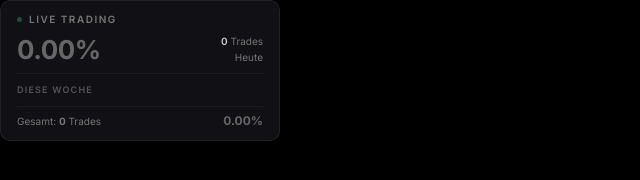
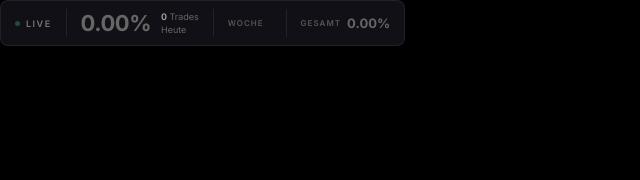
Before and after one commit to leonpluemacher-dotcom/max-trade-overlay, a website: page public/overlay.html in a window 1280 px wide. Shown: the whole page, without its empty margins (0-640 px from the left). Drawn offline with Linux system fonts and the light colour scheme; no server answers.

Commit message:
Redesign overlay as wide horizontal bar

```diff
--- a/public/overlay.html
+++ b/public/overlay.html
@@ -8,61 +8,66 @@
   *{margin:0;padding:0;box-sizing:border-box}
   body{background:#000000;font-family:'Inter',sans-serif;color:#e0e0e0;overflow:hidden}
 
-  .box{
-    background:rgba(18,18,24,0.9);
+  .bar{
+    display:flex;align-items:center;gap:0;
+    background:rgba(18,18,24,0.92);
     border:1px solid rgba(255,255,255,0.07);
-    border-radius:10px;padding:12px 16px;
-    width:280px;backdrop-filter:blur(8px);
+    border-radius:8px;
+    padding:8px 14px;
+    width:max-content;
+    backdrop-filter:blur(8px);
   }
-  .hdr{display:flex;align-items:center;gap:7px;margin-bottom:8px;font-size:10px;text-transform:uppercase;letter-spacing:1.5px;color:#777;font-weight:600}
-  .dot{width:5px;height:5px;border-radius:50%;background:#4ade80;animation:p 2s infinite}
+  .sep{width:1px;height:28px;background:rgba(255,255,255,.08);margin:0 14px;flex-shrink:0}
+  .live{display:flex;align-items:center;gap:6px;font-size:9px;text-transform:uppercase;letter-spacing:1.5px;color:#777;font-weight:600;white-space:nowrap}
+  .dot{width:5px;height:5px;border-radius:50%;background:#4ade80;animation:p 2s infinite;flex-shrink:0}
   @keyframes p{0%,100%{opacity:1}50%{opacity:.3}}
-
-  .today{display:flex;justify-content:space-between;align-items:center;margin-bottom:10px;padding-bottom:8px;border-bottom:1px solid rgba(255,255,255,.05)}
-  .profit{font-size:26px;font-weight:700;letter-spacing:-.5px}
-  .meta{text-align:right;font-size:10px;color:#777;line-height:1.6}
-  .meta b{color:#ccc;font-weight:600}
-
-  .wl{font-size:9px;text-transform:uppercase;letter-spacing:1.2px;color:#555;margin-bottom:5px;font-weight:600}
+  .td-section{display:flex;align-items:center;gap:10px}
+  .profit{font-size:22px;font-weight:700;letter-spacing:-.5px;white-space:nowrap}
+  .meta{font-size:9px;color:#666;line-height:1.5;white-space:nowrap}
+  .meta b{color:#aaa;font-weight:600}
+  .week{display:flex;align-items:center;gap:0}
+  .wlbl{font-size:8px;text-transform:uppercase;letter-spacing:1px;color:#555;font-weight:600;margin-right:8px;white-space:nowrap}
   .wr{display:flex;gap:3px}
-  .dc{flex:1;text-align:center}
-  .dl{font-size:8px;color:#444;margin-bottom:2px;font-weight:600}
-  .db{height:24px;border-radius:4px;display:flex;align-items:center;justify-content:center;font-size:8px;font-weight:700;background:rgba(255,255,255,.03);color:#444}
+  .dc{text-align:center}
+  .dl{font-size:7px;color:#444;margin-bottom:1px;font-weight:600}
+  .db{width:38px;height:20px;border-radius:3px;display:flex;align-items:center;justify-content:center;font-size:8px;font-weight:700;background:rgba(255,255,255,.03);color:#444}
   .db.pos{background:rgba(74,222,128,.13);color:#4ade80}
   .db.neg{background:rgba(248,113,113,.13);color:#f87171}
-  .db.tm{border:1px solid rgba(255,255,255,.12)}
-
-  .wt{display:flex;justify-content:space-between;align-items:center;margin-top:6px;padding-top:6px;border-top:1px solid rgba(255,255,255,.05);font-size:10px;color:#777}
-  .wv{font-weight:700;font-size:12px}
-
+  .db.tm{border:1px solid rgba(255,255,255,.15)}
+  .wtotal{display:flex;align-items:center;gap:6px;white-space:nowrap}
+  .wtlbl{font-size:8px;color:#555;text-transform:uppercase;letter-spacing:1px;font-weight:600}
+  .wv{font-weight:700;font-size:13px}
   .pos{color:#4ade80}.neg{color:#f87171}.zero{color:#666}
 </style>
 </head>
 <body>
-<div class="box">
-  <div class="hdr"><div class="dot"></div>Live Trading</div>
-  <div class="today">
+<div class="bar">
+  <div class="live"><div class="dot"></div>Live</div>
+  <div class="sep"></div>
+  <div class="td-section">
     <div class="profit zero" id="tp">0.00%</div>
-    <div class="meta"><div><b id="tc">0</b> Trades</div><div>Heute</div></div>
+    <div class="meta"><b id="tc">0</b> Trades<br>Heute</div>
   </div>
-  <div class="wl">Diese Woche</div>
-  <div class="wr" id="wr"></div>
-  <div class="wt">
-    <span>Gesamt: <b id="wc">0</b> Trades</span>
-    <span class="wv zero" id="wp">0.00%</span>
+  <div class="sep"></div>
+  <div class="week">
+    <div class="wlbl">Woche</div>
+    <div class="wr" id="wr"></div>
+  </div>
+  <div class="sep"></div>
+  <div class="wtotal">
+    <div class="wtlbl">Gesamt</div>
+    <div class="wv zero" id="wp">0.00%</div>
   </div>
 </div>
 <script>
 const today=new Date().toISOString().slice(0,10);
 const fmt=v=>(v>0?'+':'')+v.toFixed(2)+'%';
 const c=v=>v>0?'pos':v<0?'neg':'zero';
-
 function render(s){
   const tp=document.getElementById('tp');
   tp.textContent=fmt(s.today.profit);
   tp.className='profit '+c(s.today.profit);
   document.getElementById('tc').textContent=s.today.count;
-
   const wr=document.getElementById('wr');
   wr.innerHTML='';
   s.week.days.forEach(d=>{
@@ -74,13 +79,10 @@ function render(s){
     if(d.date===today)bar.classList.add('tm');
     col.appendChild(lb);col.appendChild(bar);wr.appendChild(col);
   });
-
-  document.getElementById('wc').textContent=s.week.count;
   const wp=document.getElementById('wp');
   wp.textContent=fmt(s.week.profit);
   wp.className='wv '+c(s.week.profit);
 }
-
 async function poll(){
   try{const r=await fetch('/api/stats');render(await r.json())}catch(e){}
 }
```
